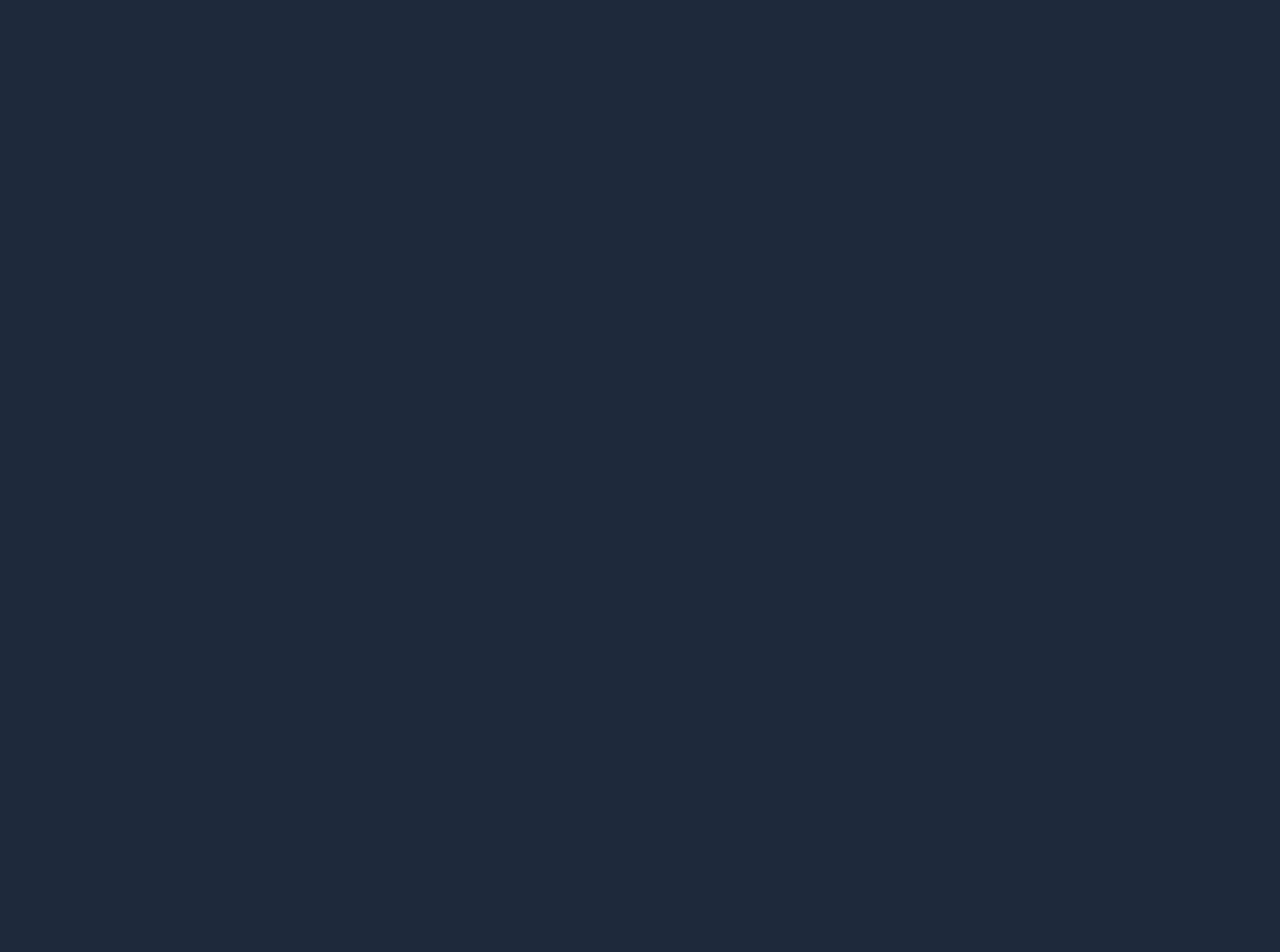
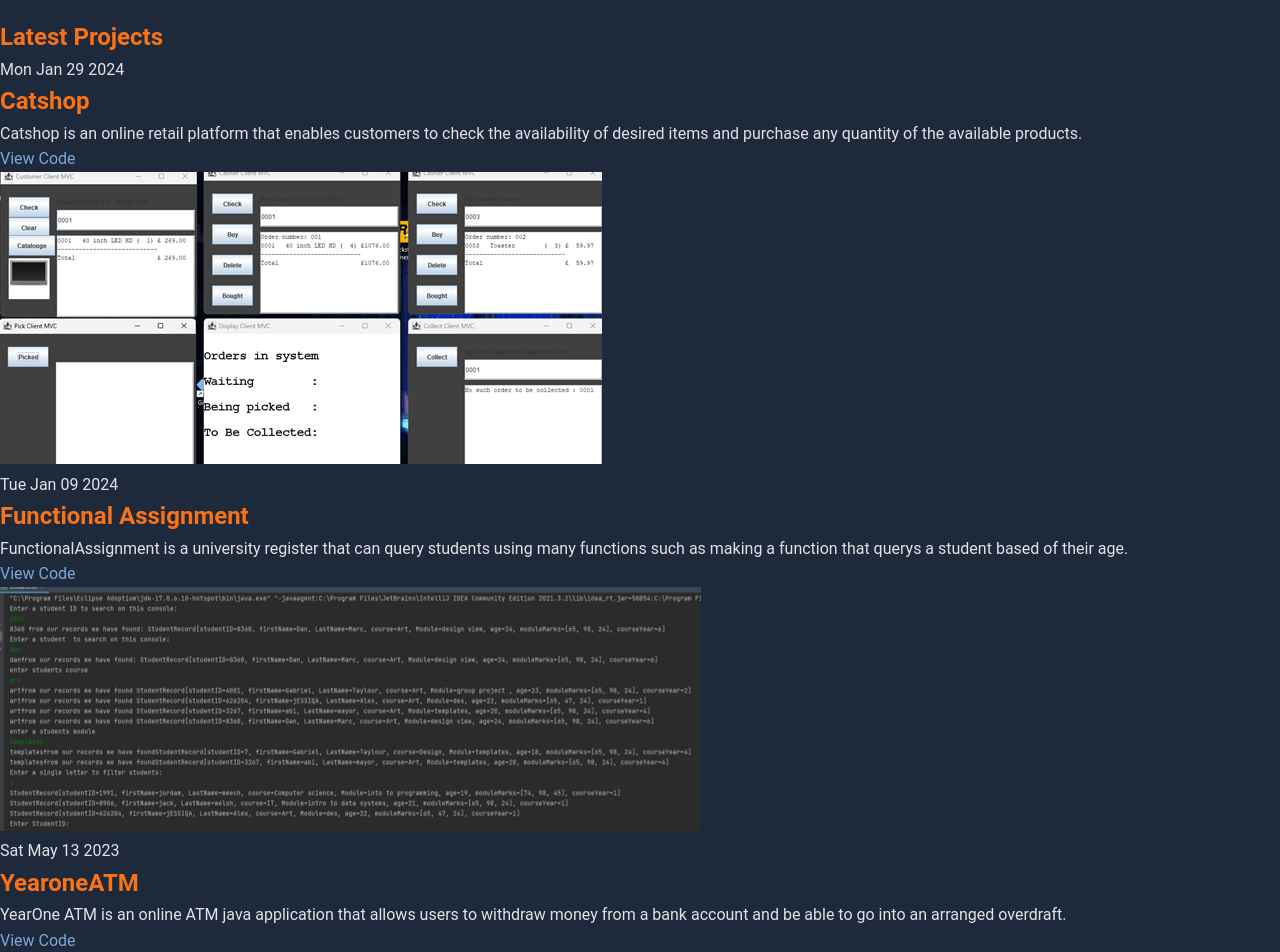
Before and after one commit to ZombiesmasherJT/portfolio, a React (Vite) app in the folder my-portfolio/: page / in a window 1280 px wide. Shown: the part 180-1132 px from the top of the page. Before the commit the page ends 800 px from the top, so only its background shows below. Built offline with nearby package versions, Linux system fonts and the light colour scheme.

Commit message:
basic page population for projects. jsx

```diff
--- /dev/null
+++ b/my-portfolio/public/portfolio.json
@@ -0,0 +1,32 @@
+{
+  "projects": [
+    {
+      "title": "Catshop",
+      "description": "Catshop is an online retail platform that enables customers to check the availability of desired items and purchase any quantity of the available products.",
+      "image": "public/OO Additions.png",
+      "date": "2024-01-29",
+      "link": "https://github.com/ZombiesmasherJT/your-catshop-repo"
+    },
+    {
+      "title": "Functional Assignment",
+      "description": "FunctionalAssignment is a university register that can query students using many functions such as making a function that querys a student based of their age.",
+      "image": "public/Functional programming.png",
+      "date": "2024-01-09",
+      "link": "https://github.com/ZombiesmasherJT/your-functional-assignment-repo"
+    },
+    {
+      "title": "YearoneATM",
+      "description": "YearOne ATM is an online ATM java application that allows users to withdraw money from a bank account and be able to go into an arranged overdraft.",
+      "image": "public/ATMM.png",
+      "date": "2023-05-13",
+      "link": "https://github.com/ZombiesmasherJT/your-yearoneatm-repo"
+    },
+    {
+      "title": "Portfolio",
+      "description": "This is the repository of my simple portfolio website code which I plan to update using dev tools and frameworks.",
+      "image": "public/Picture9.png",
+      "date": "2024-05-13",
+      "link": "https://github.com/ZombiesmasherJT/your-portfolio-repo"
+    }
+  ]
+}
--- a/my-portfolio/src/App.jsx
+++ b/my-portfolio/src/App.jsx
@@ -1,5 +1,9 @@
 import Navbar from "./components/Navbar.jsx";
 import "./App.css";
+
+import Projects from "./components/Projects.jsx";
+
+
 
 function App() {
   return (
@@ -9,6 +13,7 @@ function App() {
         <h1>new tech stack update</h1>
         <p>Transfroming my digital portfolio</p>
       </main>
+      <Projects />
     </>
   );
 }
--- a/my-portfolio/src/components/Projects.jsx
+++ b/my-portfolio/src/components/Projects.jsx
@@ -0,0 +1,37 @@
+import { useEffect, useState } from "react";
+
+function Projects() {
+    const [projects, setProjects] = useState([]);
+
+    useEffect(() => {
+        fetch("/portfolio.json")
+            .then((response) => response.json())
+            .then((data) => setProjects(data.projects))
+            .catch((error) => console.error("Error fetching projects:", error));
+
+    }, []);
+
+    return (
+        <section className="projectContainer">
+            <h2 className="headerText">Latest Projects</h2>
+            {projects.map((project, index) => (
+                <div className="projectItem" key={index}>
+                    <div>
+                        <span className="darkerText">{new Date(project.date).toDateString()}</span>
+                        <h2>{project.title}</h2>
+                        <p className="darkerText">{project.description}</p>
+                        <a href={project.link} target="_blank" rel="noreferrer" className="outreach">
+                            View Code
+                        </a>
+                    </div>
+                    <div>
+                        <img src={project.image} alt={project.title} />
+                    </div>
+                </div>
+            ))}
+        </section>
+    );
+}
+
+
+export default Projects;
```
Also changed, not shown: my-portfolio/Updatelog.html (added, +82 -0 lines).
